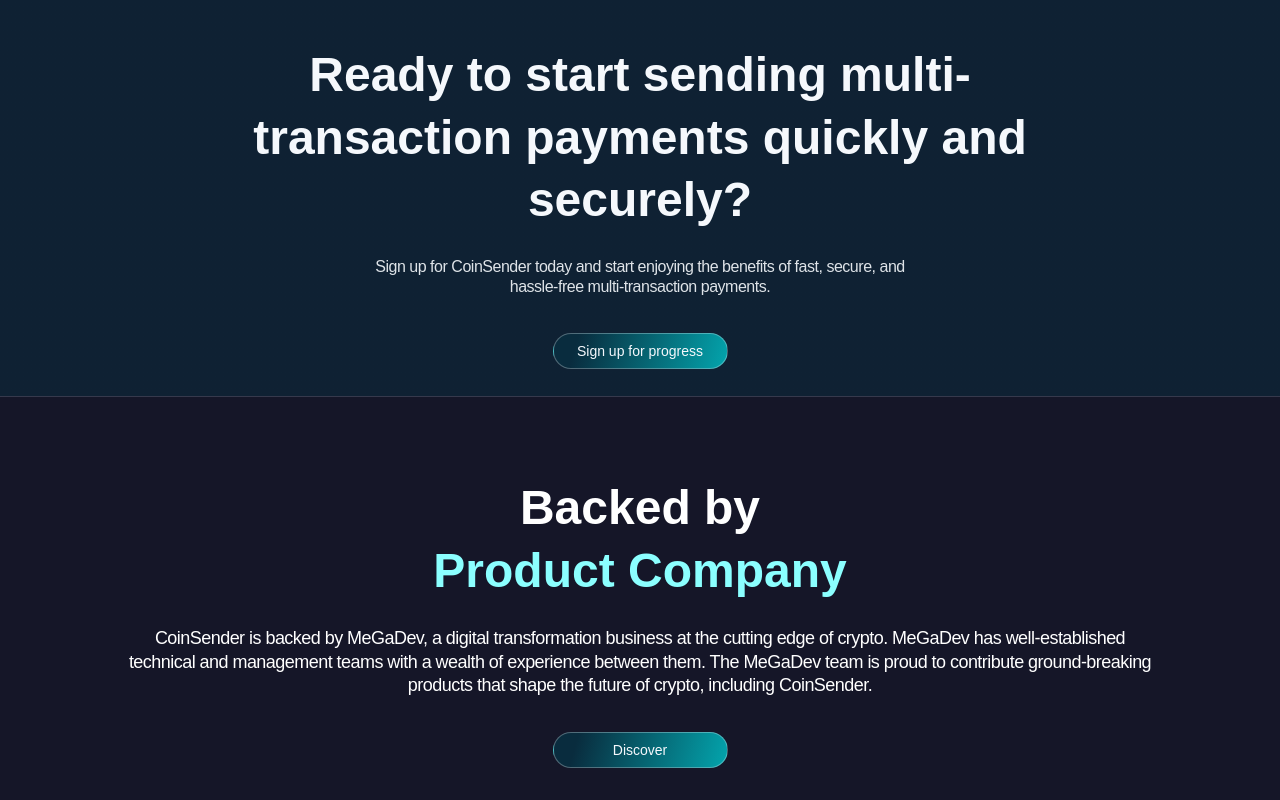
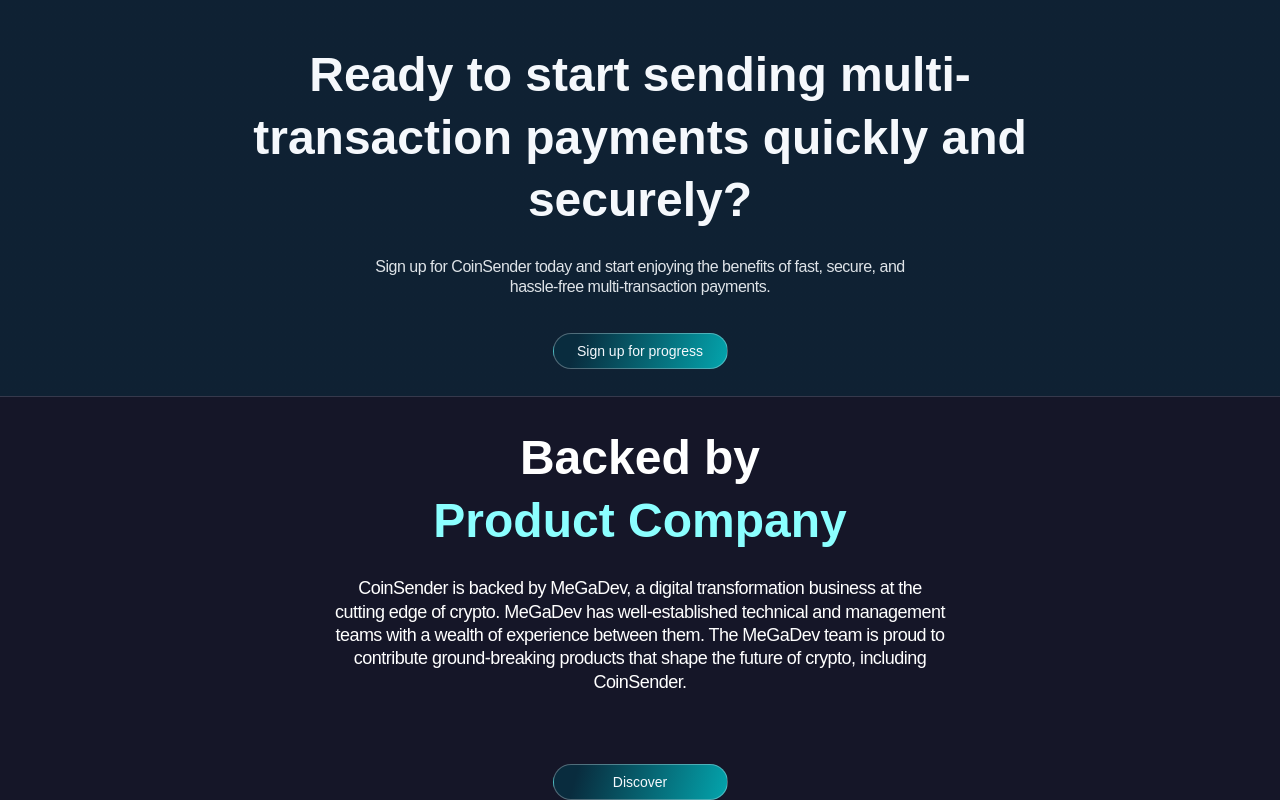
Before and after one commit to Marko193/CoinSender-Landing, a Next.js app: page / in a window 1280 px wide. Shown: the part 4388-5188 px from the top of the page. Before the commit the page ends 5156 px from the top, so only its background shows below. Built offline with nearby package versions, Linux system fonts and the light colour scheme.

Commit message:
feat: mae backend-product adaptivity

```diff
--- a/src/components/BackendProduct/backend-product.module.scss
+++ b/src/components/BackendProduct/backend-product.module.scss
@@ -4,19 +4,19 @@
   display: flex;
   align-items: center;
   text-align: center;
-  margin: 80px 10% 0 10%;
+  margin: 0 10% 0 10%;
 
   @include phones {
     margin: 0 16px 0 16px;
   }
 
   @media screen and (min-width: 1921px) {
-    margin: 80px 15% 0 15%;
+    margin: 0 15% 0 15%;
   }
 }
 
 .container_text_wrapper {
-
+    margin-top: 30px;
 }
 
 .title {
@@ -29,6 +29,10 @@
   flex-direction: column;
   color: #FFFFFF;
 
+  @include phones {
+    font-size: 26px;
+  }
+
   @media screen and (min-width: 1921px) {
     margin: 0 15% 0 15%;
   }
@@ -39,7 +43,6 @@
 }
 
 .description {
-  margin-top: 25px;
   font-family: 'HK Guise', sans-serif;
   font-style: normal;
   font-weight: 400;
@@ -49,8 +52,17 @@
   align-items: center;
   text-align: center;
   letter-spacing: -0.03em;
+  color: #FFFFFF;
 
-  color: #FFFFFF;
+  margin: 25px 20% 35px 20%;
+
+  @media screen and (max-width: $screen-desktop-max) {
+    margin: 25px 0 0 0;;
+  }
+
+  @media screen and (min-width: 1921px) {
+    margin: 25px 30% 35px 30%;
+  }
 }
 
 .discover_button {
```
